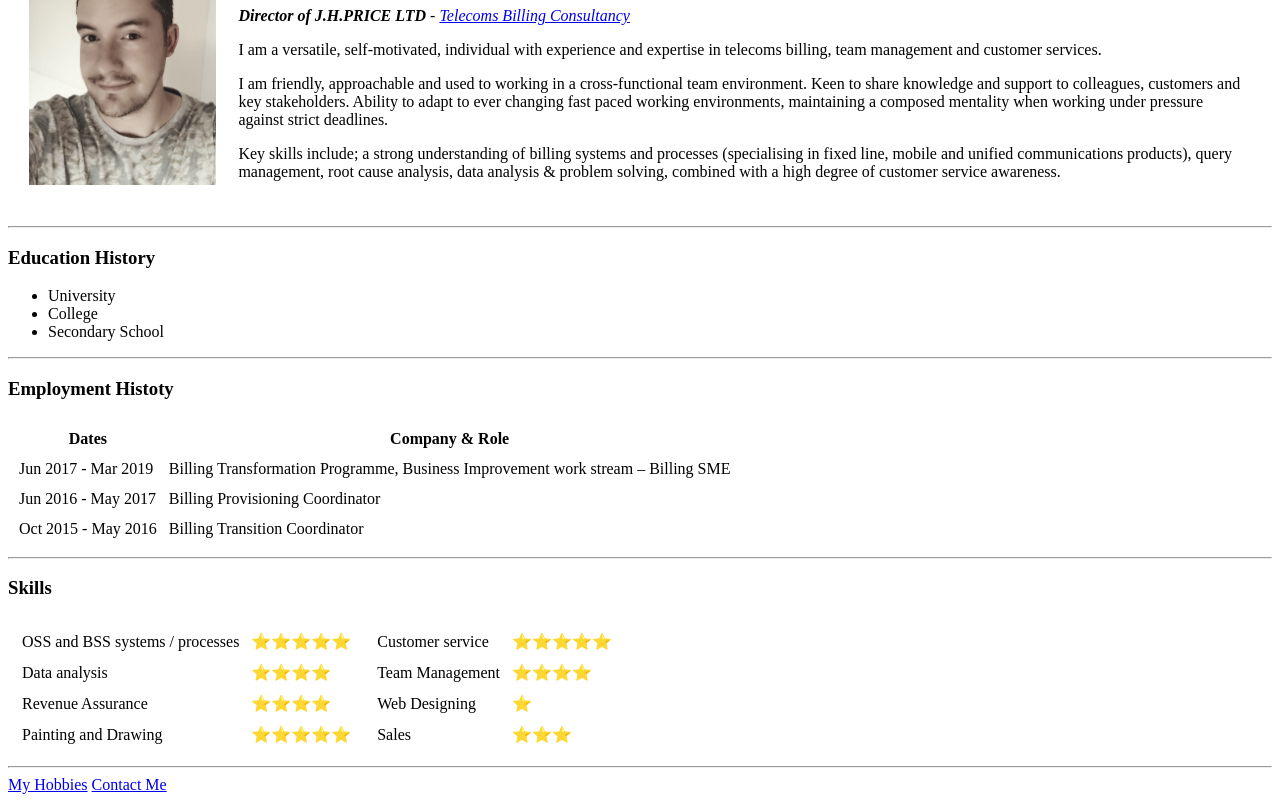
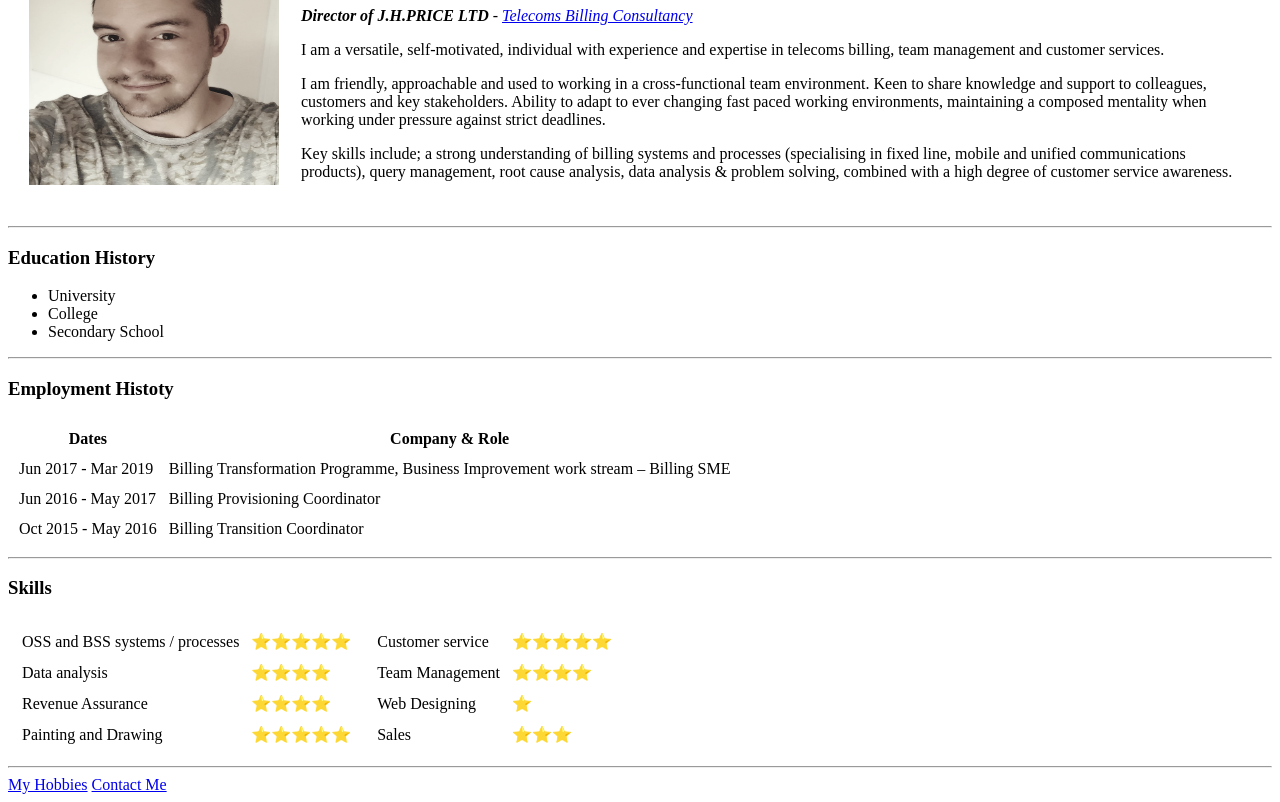
Before and after one commit to JonPrice81/CV, a plain HTML site: page index.html in a window 1280 px wide. Shown: the part 102-904 px from the top of the page. Drawn offline with Linux system fonts and the light colour scheme.

Commit message:
Update index.html

```diff
--- a/index.html
+++ b/index.html
@@ -9,7 +9,7 @@
 <body>
   <table cellspacing="20">
     <tr>
-      <td><img src="IMG_1065.JPG" widthe="250" height="250" alt="Jon Profile Pic"></td>
+      <td><img src="IMG_1065.JPG" width="250" height="250" alt="Jon Profile Pic"></td>
       <td>
         <h1>Jon Price</h1>
         <p><em><strong>Director of J.H.PRICE LTD</strong> - <a href="https://www.linkedin.com/in/jonathan-price-b523a465/">Telecoms Billing Consultancy</a></em></p>
```
